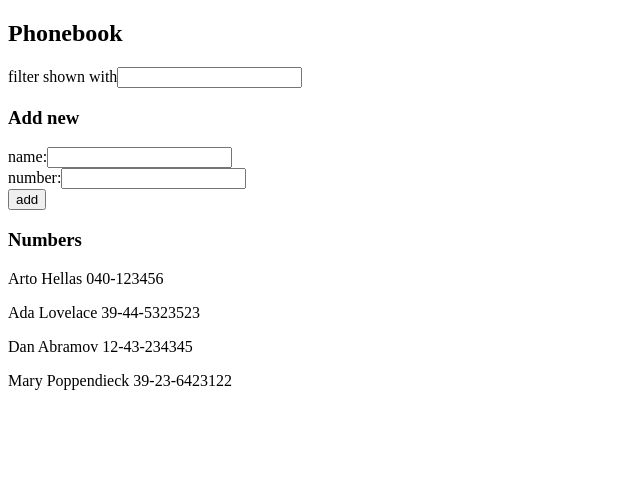
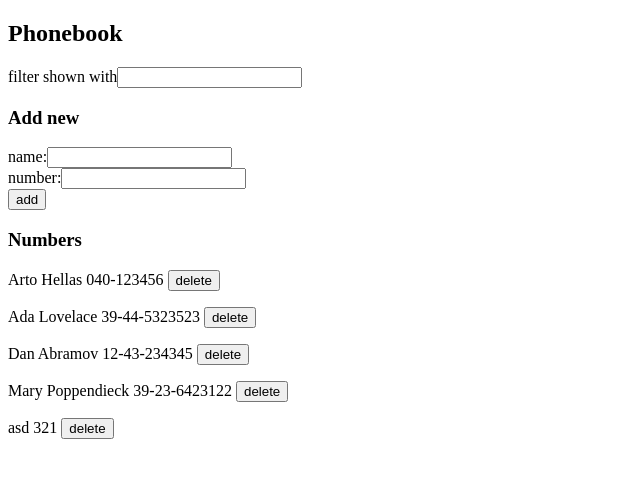
Before and after one commit to mika-alaoutinen/fullstack-open, a React (Create React App) app in the folder osa2/puhelinluettelo/: page / in a window 1280 px wide. Shown: the top 478 px of the page, without its empty margins (0-640 px from the left). Built offline with nearby package versions, Linux system fonts and the light colour scheme; data requests are answered from the project's data file.

Commit message:
Osa2 puhelinluettelo (#8)
* Osa2 step 7 done

* Toimiva ratkaisu väärällä taitolla

* Step 9 done

* step 10 done

* step 10 done

* Koodi siistitty.

```diff
--- a/osa2/puhelinluettelo/db.json
+++ b/osa2/puhelinluettelo/db.json
@@ -19,6 +19,11 @@
       "name": "Mary Poppendieck",
       "number": "39-23-6423122",
       "id": 4
+    },
+    {
+      "name": "asd",
+      "number": "321",
+      "id": 5
     }
   ]
 }
--- a/osa2/puhelinluettelo/src/App.js
+++ b/osa2/puhelinluettelo/src/App.js
@@ -3,6 +3,7 @@ import React, { useEffect, useState } from 'react'
 import Persons from "./components/Persons";
 import PersonFilter from "./components/PersonFilter";
 import PersonForm from "./components/PersonForm";
+import service from "./services/personService";
 
 const App = () => {
   // State management:
@@ -13,10 +14,9 @@ const App = () => {
 
   // Get data from server:
   useEffect(() => {
-    axios
-      .get('http://localhost:3001/persons')
-      .then(response => setPersons(response.data))
-  }, [])
+    service.getAll().then(persons =>
+      setPersons(persons))
+  })
 
   const filteredPersons = () => persons.filter(person =>
       person.name.toLowerCase().includes(filter) ||
--- a/osa2/puhelinluettelo/src/components/Person.js
+++ b/osa2/puhelinluettelo/src/components/Person.js
@@ -1,6 +1,20 @@
 import React from 'react'
+import service from "../services/personService";
 
-const Person = ({ name, number }) =>
-  <p>{name} {number}</p>
+const Person = ({ id, name, number }) => {
+  const confirmDelete = () => () => {
+    const confirm = window.confirm(`Delete ${name} ?`)
+    if (confirm) {
+      service.deletePerson(id)
+    }
+  }
+
+  return (
+    <p>
+      {name} {number} {"  "}
+      <button onClick={confirmDelete()}>delete</button>
+    </p>
+  )
+}
 
 export default Person
--- a/osa2/puhelinluettelo/src/components/PersonForm.js
+++ b/osa2/puhelinluettelo/src/components/PersonForm.js
@@ -1,31 +1,55 @@
 import React from 'react'
+import service from "../services/personService";
 
 const PersonForm = ({
   persons, setPersons,
   newName, setNewName,
   newNumber, setNewNumber }) => {
 
-  const addPerson = (event) => {
+  const submitForm = (event) => {
     event.preventDefault()
-
-    // Validate new person before adding:
-    if (persons.some(person => person.name === newName)) {
-      window.alert(`${newName} is already added to phonebook`)
-      return
-    }
 
     const newPerson = {
       name: newName,
       number: newNumber,
     }
 
-    setPersons(persons.concat(newPerson))
+    // Check if user added new person or edited an existing person:
+    const existingPerson = persons.find(person => person.name === newName)
+    existingPerson === undefined
+      ? addPerson(newPerson)
+      : editPerson(existingPerson, newPerson)
+  }
+
+  const addPerson = newPerson => {
+    service.create(newPerson).then(person => {
+      const mapped = persons.concat(person)
+      refreshForm(mapped)
+    })
+  }
+
+  const editPerson = (person, editedPerson) => {
+    const confirm = window.confirm(
+      `${person.name} is already added to phonebook, replace old number with a new one?`)
+
+    if (confirm) {
+      service.update(person.id, editedPerson).then(returnedPerson => {
+        const mapped = persons.map(person =>
+          person.id !== editPerson.id ? person : returnedPerson)
+
+        refreshForm(mapped)
+      })
+    }
+  }
+
+  const refreshForm = persons => {
+    setPersons(persons)
     setNewName("")
     setNewNumber("")
   }
 
   return (
-    <form onSubmit={addPerson}>
+    <form onSubmit={submitForm}>
       <div>name:
         <input
           value={newName}
@@ -39,6 +63,7 @@ const PersonForm = ({
           onChange={(event) => setNewNumber(event.target.value)}
         />
       </div>
+
       <div>
         <button type="submit">add</button>
       </div>
--- a/osa2/puhelinluettelo/src/components/Persons.js
+++ b/osa2/puhelinluettelo/src/components/Persons.js
@@ -5,6 +5,7 @@ const Persons = ({ persons }) => {
   const personList = persons.map(person =>
     <Person
       key={person.name}
+      id={person.id}
       name={person.name}
       number={person.number}
     />
--- /dev/null
+++ b/osa2/puhelinluettelo/src/services/personService.js
@@ -0,0 +1,19 @@
+import axios from "axios";
+const baseUrl = 'http://localhost:3001/persons'
+
+const getAll = () =>
+    axios.get(baseUrl)
+         .then(response => response.data)
+
+const create = person =>
+    axios.post(baseUrl, person)
+         .then(response => response.data)
+
+const update = (id, person) =>
+    axios.put(`${baseUrl}/${id}`, person)
+         .then(response => response.data)
+
+const deletePerson = id =>
+    axios.delete(`${baseUrl}/${id}`)
+
+export default { getAll, create, update, deletePerson }
```
